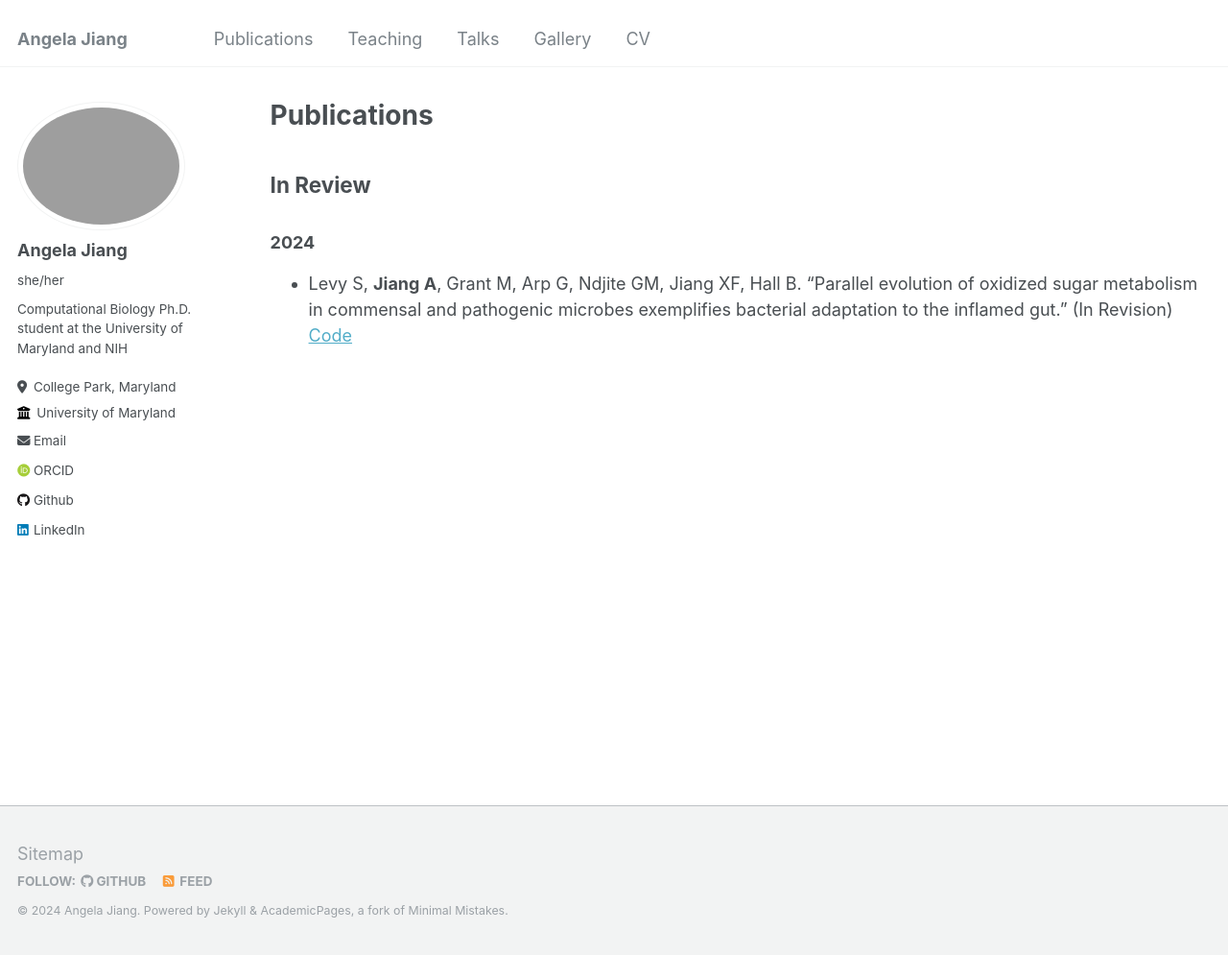
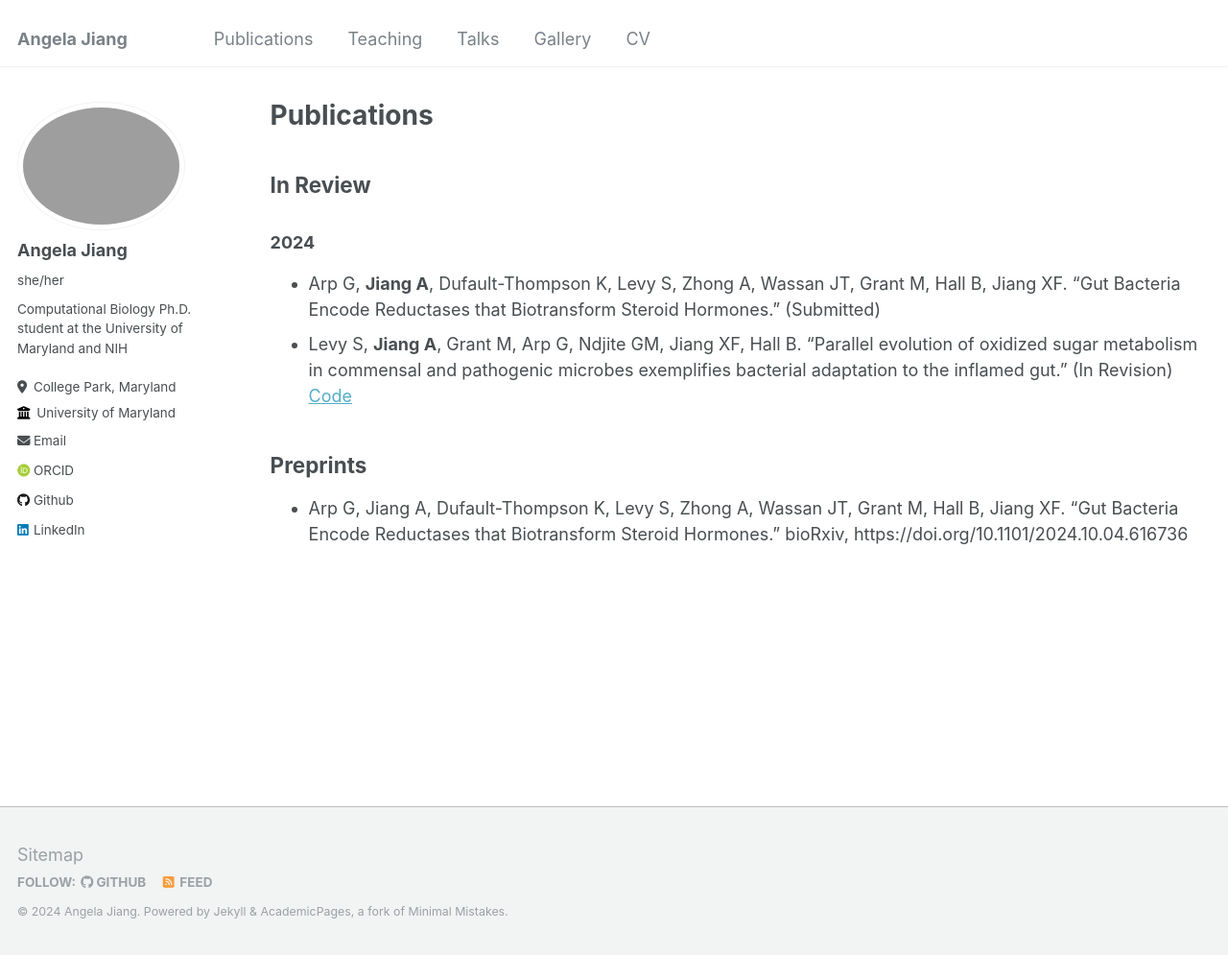
Before and after one commit to frikinzi/frikinzi.github.io, a Jekyll site: the page built from _pages/publications.md, in a window 1280 px wide and 995 px high. Shown: the whole window at 96% size. Built offline with Jekyll 4.4.1, drawn with Linux system fonts in a browser that asks for light colours; some web fonts are replaced.

Commit message:
update cv and pubs

```diff
--- a/_pages/publications.md
+++ b/_pages/publications.md
@@ -11,4 +11,8 @@ author_profile: true
 
 ## In Review
 ### 2024
++ Arp G, **Jiang A**, Dufault-Thompson K, Levy S, Zhong A, Wassan JT, Grant M, Hall B, Jiang XF. “Gut Bacteria Encode Reductases that Biotransform Steroid Hormones.” (Submitted)
 + Levy S, **Jiang A**, Grant M, Arp G, Ndjite GM, Jiang XF, Hall B. “Parallel evolution of oxidized sugar metabolism in commensal and pathogenic microbes exemplifies bacterial adaptation to the inflamed gut.” (In Revision) [Code](https://github.com/frikinzi/sugar_oxidation_bioinfo)
+
+## Preprints
++ Arp G, Jiang A, Dufault-Thompson K, Levy S, Zhong A, Wassan JT, Grant M, Hall B, Jiang XF. “Gut Bacteria Encode Reductases that Biotransform Steroid Hormones.” bioRxiv, https://doi.org/10.1101/2024.10.04.616736
```
Also changed, not shown: 1 other file.
